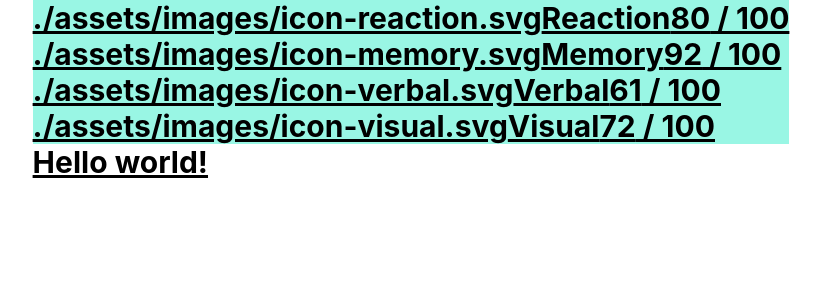
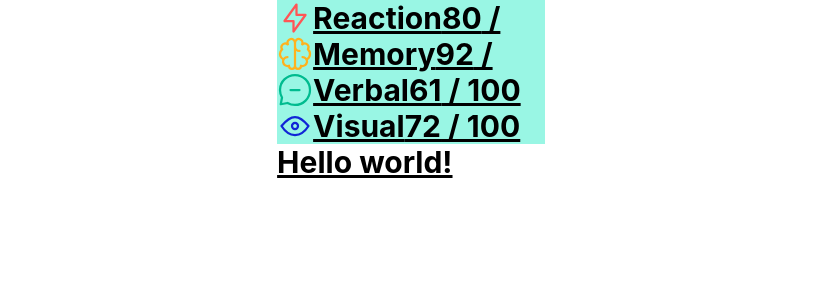
Before and after one commit to scottmcook/results-summary-component, a React (Create React App) app: page / in a window 1280 px wide. Shown: the top 300 px of the page, without its empty margins (229-1050 px from the left). Built offline with nearby package versions, Linux system fonts and the light colour scheme.

Commit message:
Add load for images

```diff
--- a/src/components/SkillCards/SkillCards.js
+++ b/src/components/SkillCards/SkillCards.js
@@ -3,7 +3,7 @@ import scores from '../../data.json';
 export default function SkillCard() {
 	const scoreCard = scores.map(score =>
 		<div className='flex bg-teal-200'>
-			{score.icon}
+			<img src={score.icon} alt={score.category} />
 			{score.category}
 			{score.score} / 100
 		</div>
```
